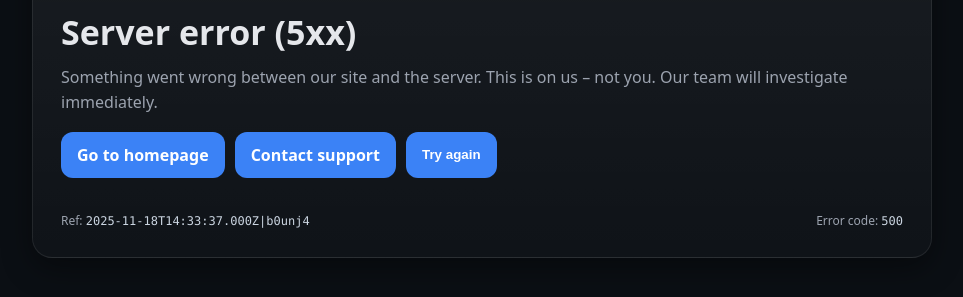
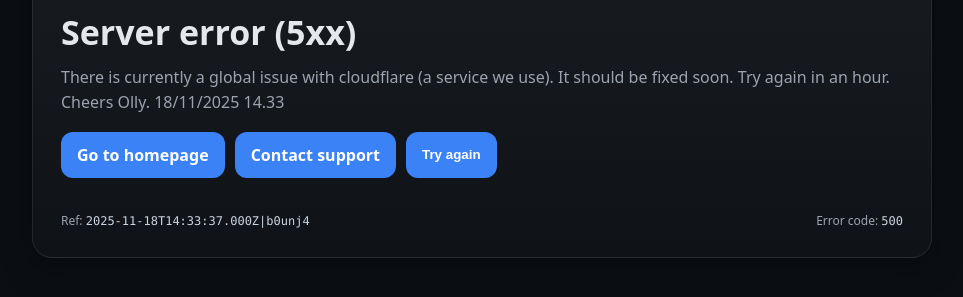
Before and after one commit to Ollypboytheman/RadiocontrolledcoukFriendly500, a plain HTML site: page pages/500.html in a window 1280 px wide. Shown: the part 313-610 px from the top of the page, without its empty margins (158-1121 px from the left). Drawn offline with Linux system fonts and the light colour scheme.

Commit message:
Modify 500 error page message
Updated error message to reflect a global Cloudflare issue.

```diff
--- a/pages/500.html
+++ b/pages/500.html
@@ -16,7 +16,7 @@
     </div>
 
     <h1>Server error (5xx)</h1>
-    <p>Something went wrong between our site and the server. This is on us – not you. Our team will investigate immediately.</p>
+    <p>There is currently a global issue with cloudflare (a service we use). It should be fixed soon. Try again in an hour. Cheers Olly. 18/11/2025 14.33</p>
 
     <div class="actions">
       <a class="button" href="https://radio-controlled.co.uk/">Go to homepage</a>
```
